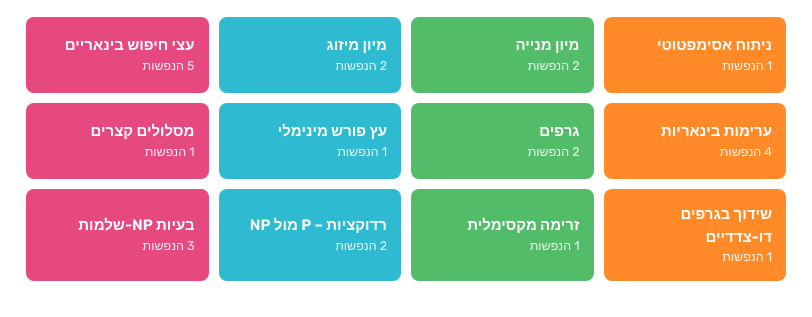
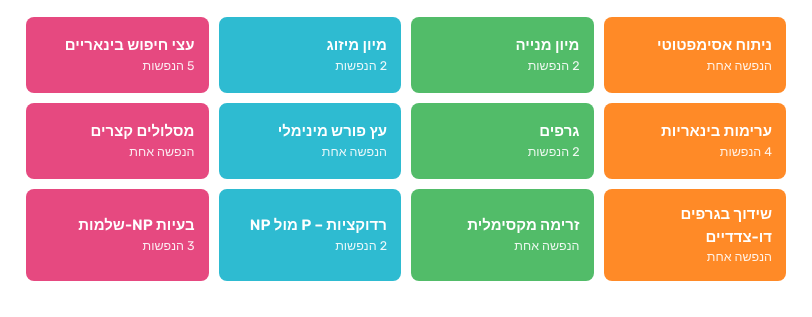
Before and after one commit to katzq-wq/algo-animations, a plain HTML site: page index.html in a window 1280 px wide. Shown: the part 228-545 px from the top of the page, 110-922 px from the left. Drawn offline with Linux system fonts and the light colour scheme.

Commit message:
Fix tile label wording
Co-Authored-By: Claude Opus 5.5 <noreply@anthropic.com>
Claude-Session: https://claude.ai/code/session_01AHWJcurLFjicVcczWKbvjN

```diff
--- a/index.html
+++ b/index.html
@@ -474,7 +474,7 @@ function buildNav() {
       b.onclick = () => go2(a.id); nav.appendChild(b);
     }
     const tb = document.createElement("button"); tb.style.background = TILE[ti % 4];
-    tb.innerHTML = `${esc(t.name)}<small>${list.length} הנפשות</small>`; tb.onclick = () => go2(list[0].id); tiles.appendChild(tb);
+    tb.innerHTML = `${esc(t.name)}<small>${list.length === 1 ? "הנפשה אחת" : list.length + " הנפשות"}</small>`; tb.onclick = () => go2(list[0].id); tiles.appendChild(tb);
   });
 }
 function go2(id) { openAlgo(id); $("nav").classList.remove("open"); try { history.replaceState(null, "", "#" + id); } catch (e) {} }
```
